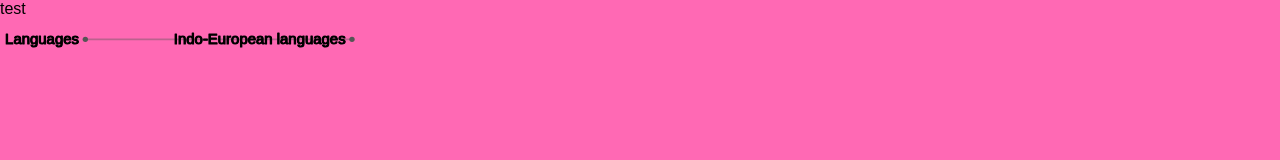
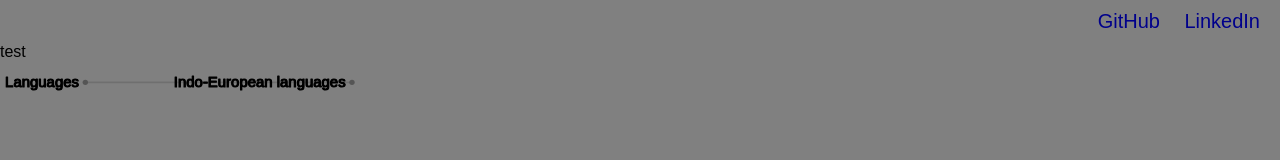
Before and after one commit to JosephBergmann/josephbergmann.github.io, a website built with webpack: page index.html in a window 1280 px wide. Shown: the top 160 px of the page. Built offline with nearby package versions, Linux system fonts and the light colour scheme.

Commit message:
added banner

```diff
--- a/index.html
+++ b/index.html
@@ -17,6 +17,11 @@
   </head>
 
   <body>
+    <div id="banner">
+      <a href="https://github.com/yourusername">GitHub</a>
+      <a href="https://linkedin.com/in/yourusername">LinkedIn</a>
+    </div>
+
 
     <div id="chart-container">
       test
--- a/src/index.scss
+++ b/src/index.scss
@@ -1,2 +1,3 @@
 @import url('./styles/map.scss');
 @import url('./styles/reset.scss');
+@import url('./styles/banner.scss');
--- /dev/null
+++ b/src/styles/banner.scss
@@ -0,0 +1,15 @@
+#banner {
+    background-color: #f0f0f0;
+    padding: 10px;
+    text-align: right;
+    background-color: grey;
+    border-bottom: black;
+  }
+
+  #banner a {
+    font-size: 20px;
+    margin: 0 10px;
+    text-decoration: none;
+    color: darkblue;
+    background-color: grey;
+  }
--- a/src/styles/map.scss
+++ b/src/styles/map.scss
@@ -1,6 +1,6 @@
 * {
     font-family: Arial, sans-serif;
-    background-color: hotpink;
+    background-color: grey;
     }
 
 #chart-container {
```
Also changed, not shown: dist/main.css.
